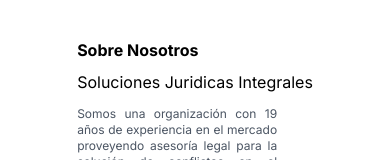
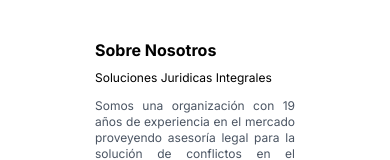
Before and after one commit to LordMathi2741/lawyer-studios-website, a Next.js app: page / in a window 390 px wide. Shown: the part 366-526 px from the top of the page. Built offline with nearby package versions, Linux system fonts and the light colour scheme.

Commit message:
fix: fixed about subtitle responsive

```diff
--- a/app/pages/about.page.tsx
+++ b/app/pages/about.page.tsx
@@ -4,7 +4,7 @@ export default function AboutPage(){
         <div className="mt-10 grid place-content-center gap-2">
             <h1 className="text-md md:text-lg lg:text-2xl font-bold"> Sobre Nosotros</h1>
             <div className="flex flex-col gap-3">
-                <h2 className="text-md md:text-lg lg:text-2xl"> Soluciones Juridicas Integrales </h2>
+                <h2 className="text-xs md:text-lg lg:text-2xl"> Soluciones Juridicas Integrales </h2>
                 <div className=" about-container flex flex-col lg:flex-row gap-10 lg:gap-20 text-justify text-xs md:text-md lg:text-lg text-gray-600">
                     <h3> Somos una organización con 19 años de experiencia en el mercado proveyendo asesoría legal para la solución de conflictos en el sistema judicial y arbitral, a fin de maximizar valor para nuestros clientes.
                         Nuestro equipo se compone por abogados sénior y junior, de reconocida reputación profesional y elevada formación académica en universidades de Europa y América Latina, con amplia experiencia en el sector público y privado, acompañados por colaboradores con alto desempeño académico y sólida formación personal. Capacidades que nos otorgan una ventaja competitiva puesta al servicio de nuestros clientes nacionales y extranjeros.
```
